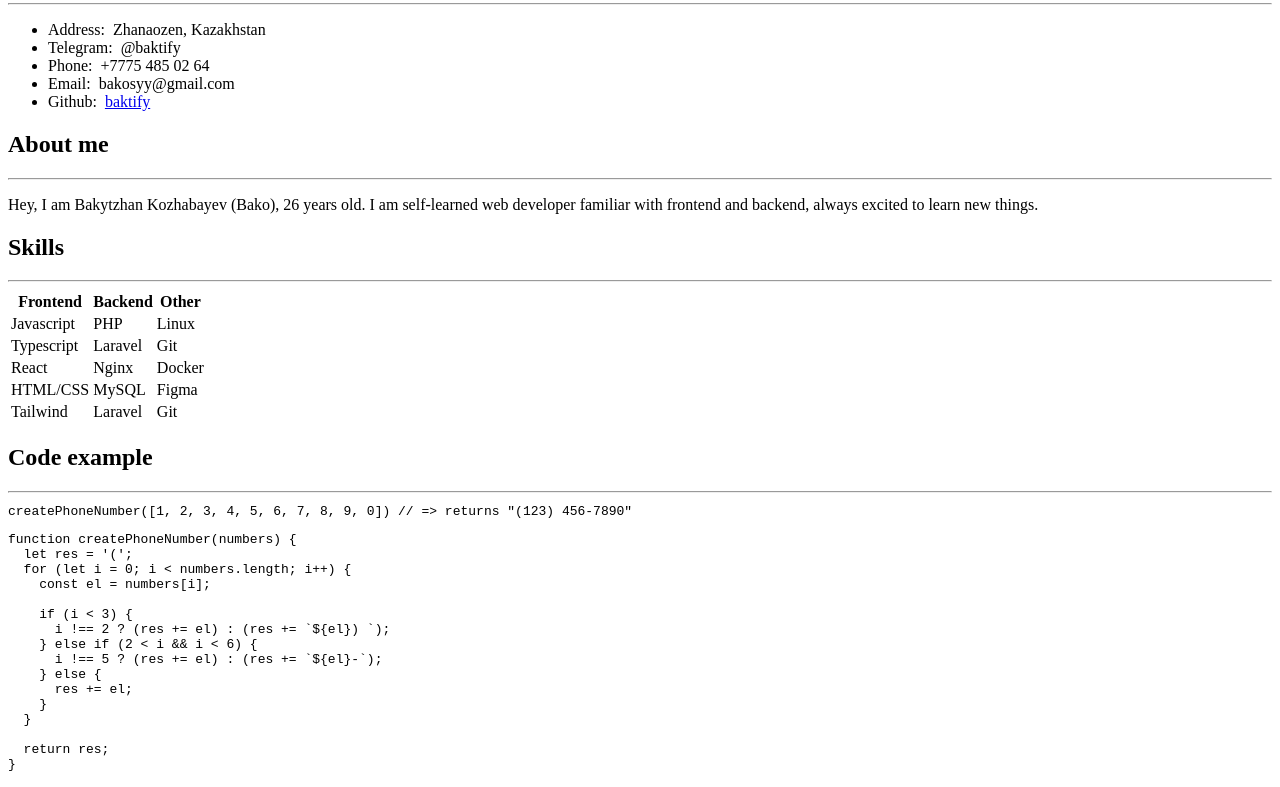
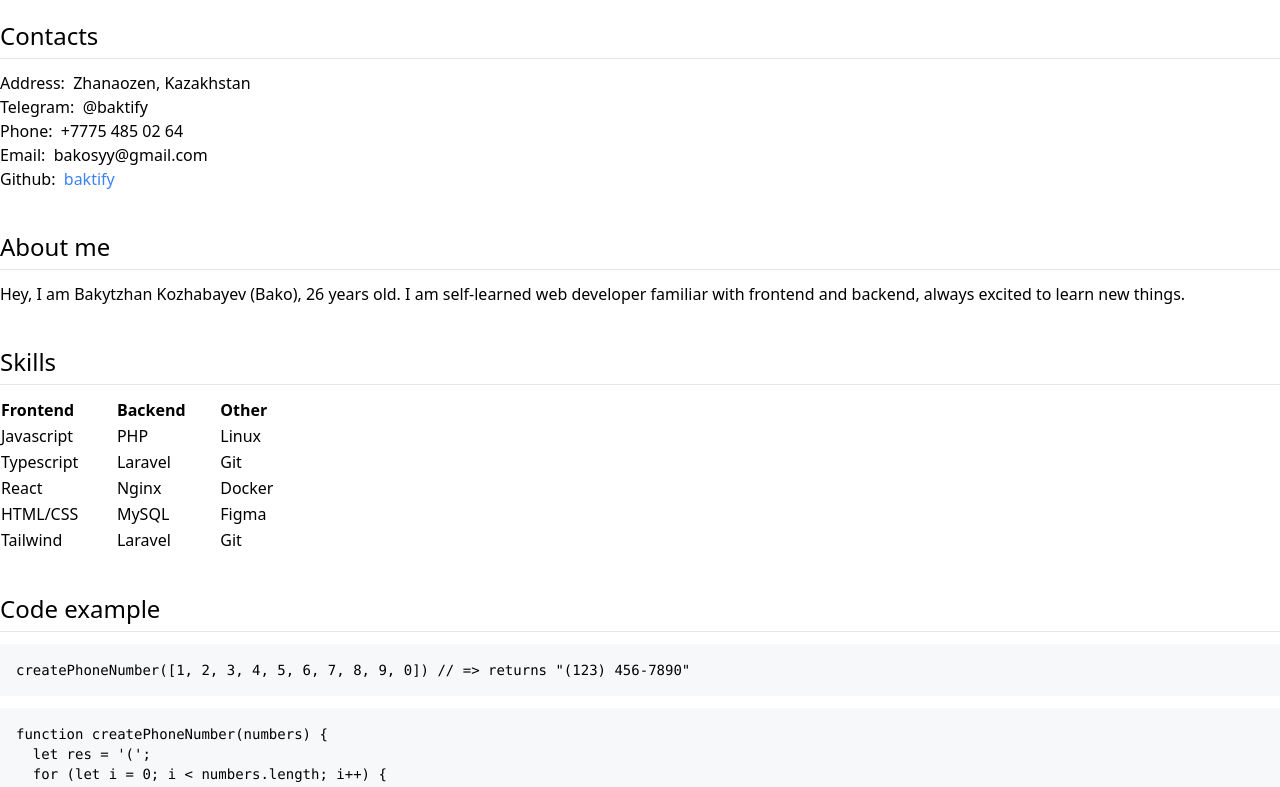
Before and after one commit to baktify/rsschool-cv, a plain HTML site: page index.html in a window 1280 px wide. Shown: the part 124-911 px from the top of the page. Drawn offline with Linux system fonts and the light colour scheme; the site is published under a folder, as on GitHub Pages, so addresses that start at the root find nothing.

Commit message:
fix: make path relative

```diff
--- a/index.html
+++ b/index.html
@@ -5,8 +5,8 @@
   <meta charset="UTF-8">
   <meta name="viewport" content="width=device-width, initial-scale=1.0">
   <title>Bakyt Zhan - CV</title>
-  <script type="module" src="/assets/index-4WoaY_dl.js"></script>
-  <link rel="stylesheet" href="/assets/index-DDipEc9N.css">
+  <script type="module" src="./assets/index-4WoaY_dl.js"></script>
+  <link rel="stylesheet" href="./assets/index-DDipEc9N.css">
 </head>
 
 <body>
```
